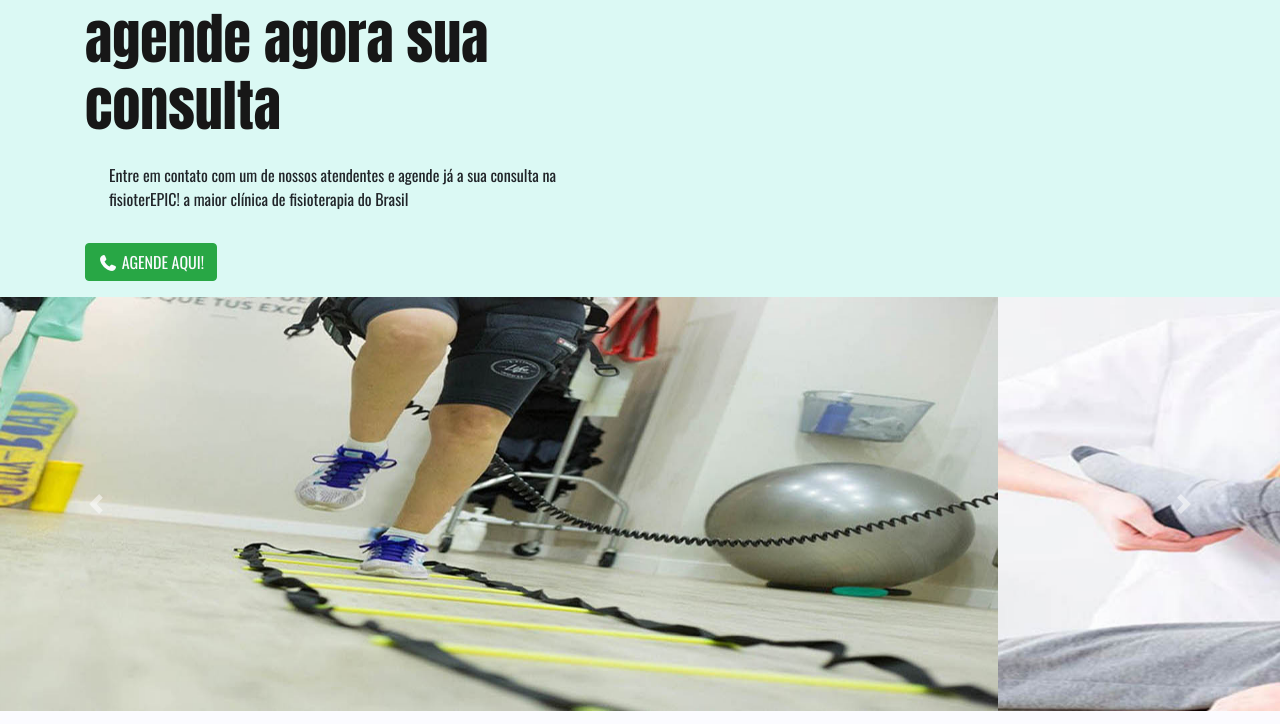
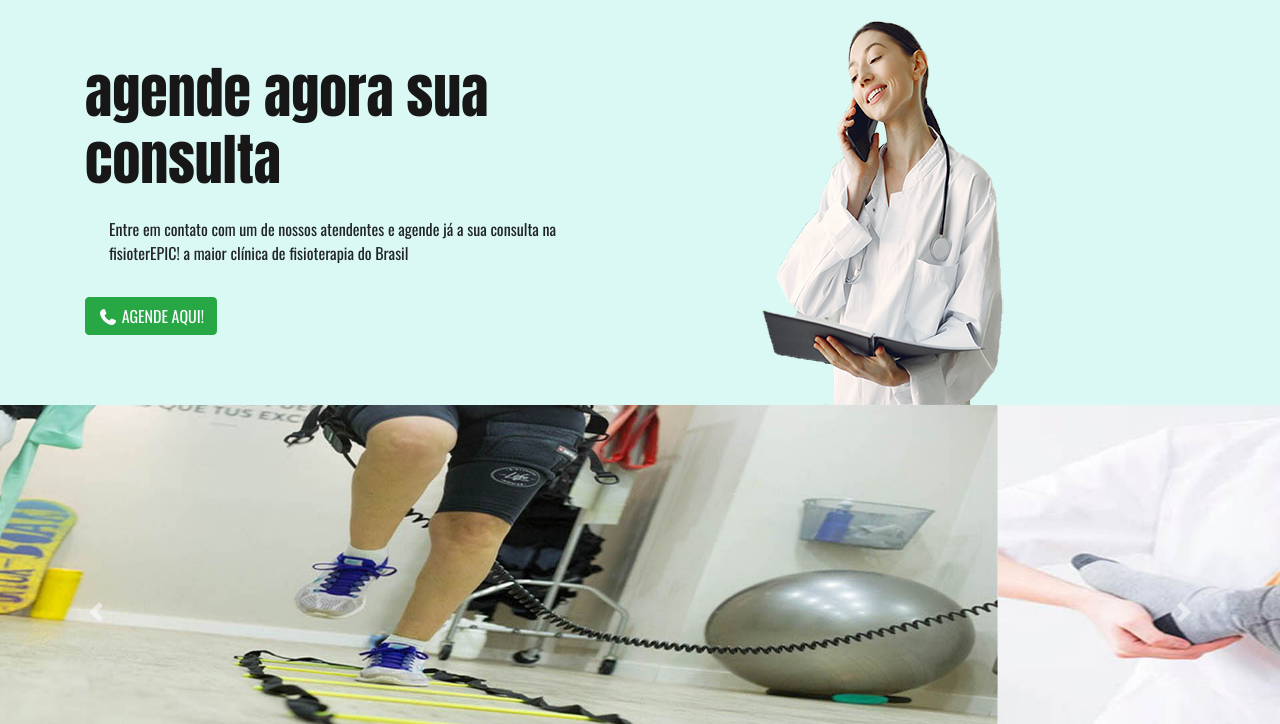
Before and after one commit to EwertonLeal/FisioterEPIC, a plain HTML site: page index.html in a window 1280 px wide. Shown: the part 61-785 px from the top of the page. Drawn offline with nearby package versions, Linux system fonts and the light colour scheme.

Commit message:
Update index.html

```diff
--- a/index.html
+++ b/index.html
@@ -73,6 +73,11 @@
                     </button>
                     </div>
                 </div>
+
+                <div class="col-md-6 d-none d-md-block">
+                    <img src="img/doutora_B.png" alt="">
+                </div>
+
             </div>
         </div>
     </section> <!-- fim bloco agendamento -->
```
